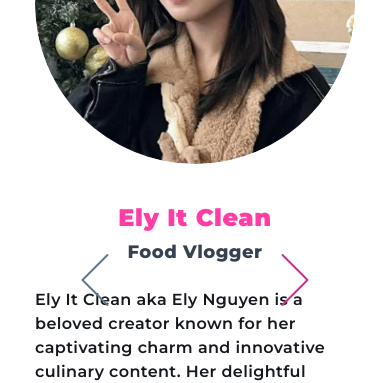
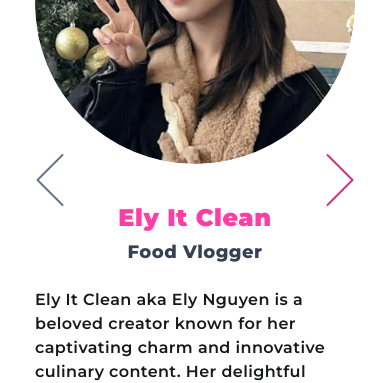
Before and after one commit to Letrungtuyen158/pure-imagiination, a Next.js app in the folder front-end/: page / in a window 390 px wide. Shown: the part 2220-2603 px from the top of the page. Built offline with nearby package versions, Linux system fonts and the light colour scheme.

Commit message:
fix slide arrow

```diff
--- a/front-end/src/components/our-pure-dreamers-section/style.css
+++ b/front-end/src/components/our-pure-dreamers-section/style.css
@@ -27,6 +27,25 @@
   .react-multi-carousel-list {
     padding: 0rem 0;
   }
+  .custom-left-arrow,
+  .custom-right-arrow {
+    background-color: transparent;
+    border: none;
+    color: black;
+    font-size: 24px;
+    cursor: pointer;
+    position: absolute;
+    top: 50%;
+    transform: translateY(-150%) !important;
+    z-index: 1;
+  }
+  .custom-left-arrow {
+    left: -35px !important;
+  }
+
+  .custom-right-arrow {
+    right: -35px !important;
+  }
 }
 
 .custom-left-arrow {
```
